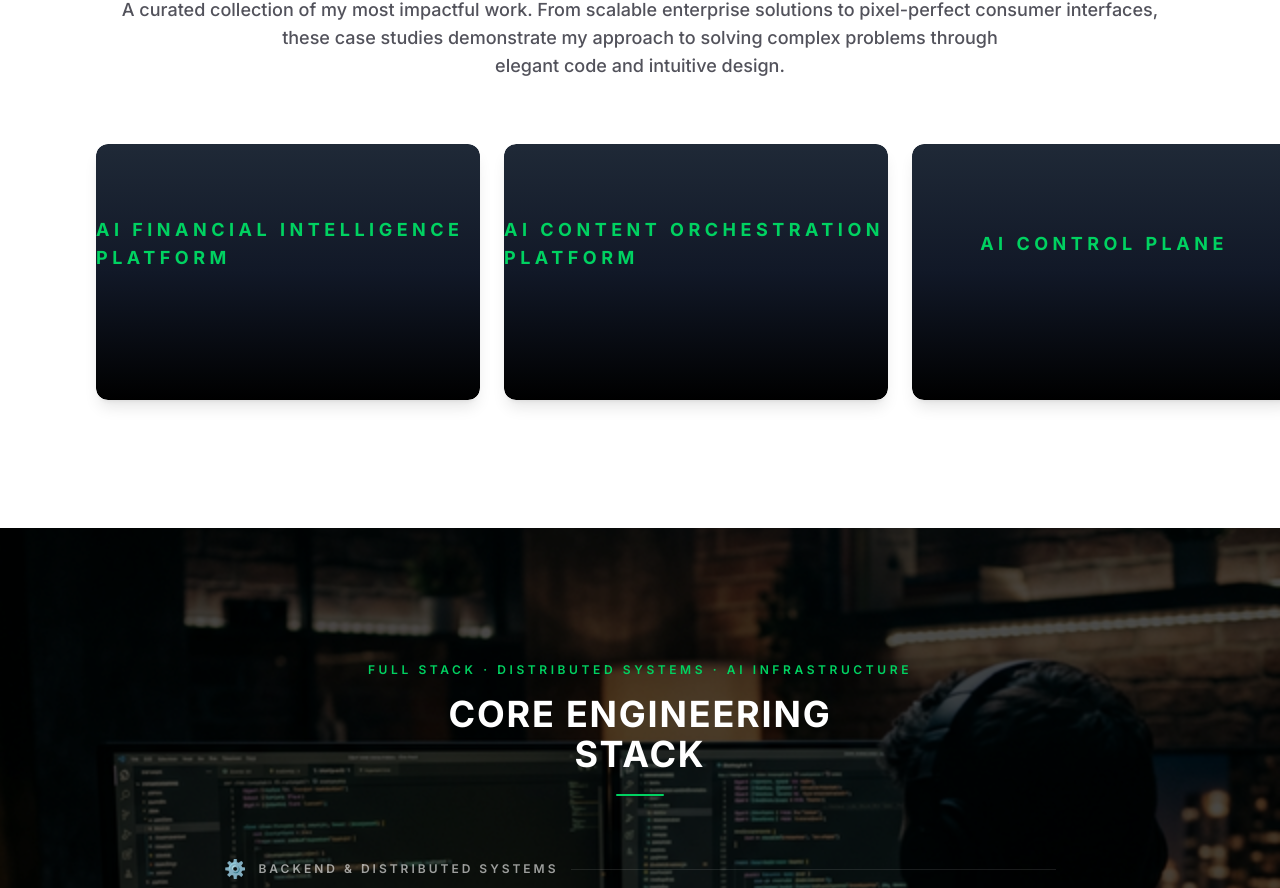
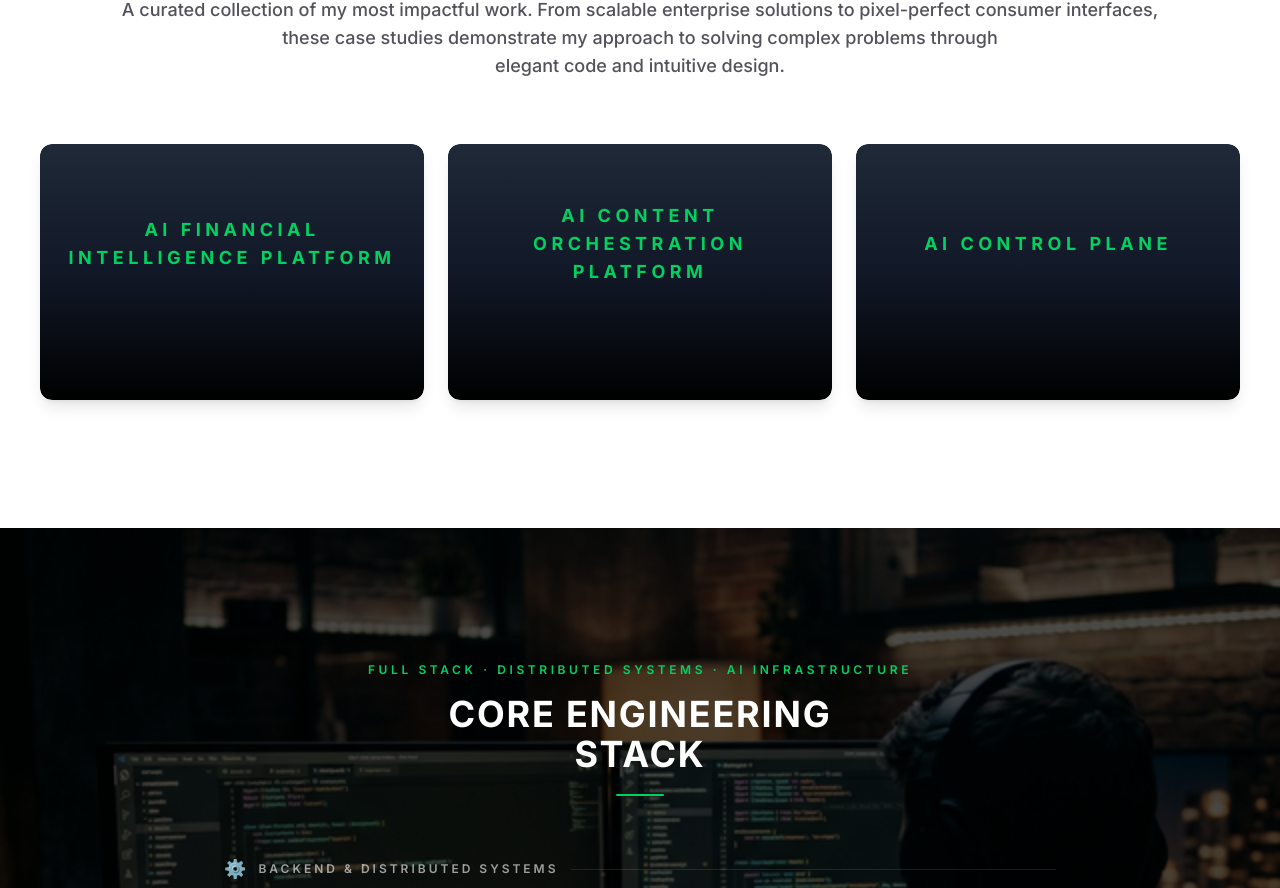
Before and after one commit to shristi2211/Portfolio_Shristi, a React (Vite) app: page / in a window 1280 px wide. Shown: the part 972-1860 px from the top of the page. Built offline with nearby package versions, Linux system fonts and the light colour scheme.

Commit message:
Update layout and centering in Home page

```diff
--- a/src/pages/Home.tsx
+++ b/src/pages/Home.tsx
@@ -89,7 +89,7 @@ export default function Home() {
         </div>
 
         {/* Horizontally Scrolling Container */}
-        <div className="w-full overflow-x-auto snap-x snap-mandatory flex gap-6 px-8 md:px-12 lg:px-24 pb-8 no-scrollbar scroll-smooth [&::-webkit-scrollbar]:hidden [-ms-overflow-style:none] [scrollbar-width:none]">
+        <div className="w-full overflow-x-auto snap-x snap-mandatory flex justify-start lg:justify-center gap-6 px-8 md:px-12 lg:px-24 pb-8 no-scrollbar scroll-smooth [&::-webkit-scrollbar]:hidden [-ms-overflow-style:none] [scrollbar-width:none]">
           {latestWork.map((project) => {
             const isExpanded = expandedProject === project.id;
 
@@ -119,7 +119,7 @@ export default function Home() {
 
                     {/* Project Title */}
                     <div className="relative z-10 flex-1 flex items-center justify-center">
-                      <h3 className={`font-bold tracking-[0.25em] text-brand-green text-base md:text-lg uppercase transition-all duration-500 ease-out
+                      <h3 className={`font-bold tracking-[0.25em] text-brand-green text-base md:text-lg uppercase text-center px-4 transition-all duration-500 ease-out
                         ${activeProject === project.id ? '-translate-y-4 scale-105' : 'translate-y-0 scale-100'}
                       `}>
                         {project.title}
@@ -146,7 +146,7 @@ export default function Home() {
                 {/* Expanded State Header */}
                 {isExpanded && (
                   <div className="relative w-full flex-shrink-0 h-32 bg-gradient-to-b from-gray-800 via-gray-900 to-black flex items-center justify-center">
-                    <h3 className="text-white font-bold tracking-[0.25em] text-xl uppercase">
+                    <h3 className="text-white font-bold tracking-[0.25em] text-xl uppercase text-center px-8">
                       {project.title}
                     </h3>
                     <button
```
